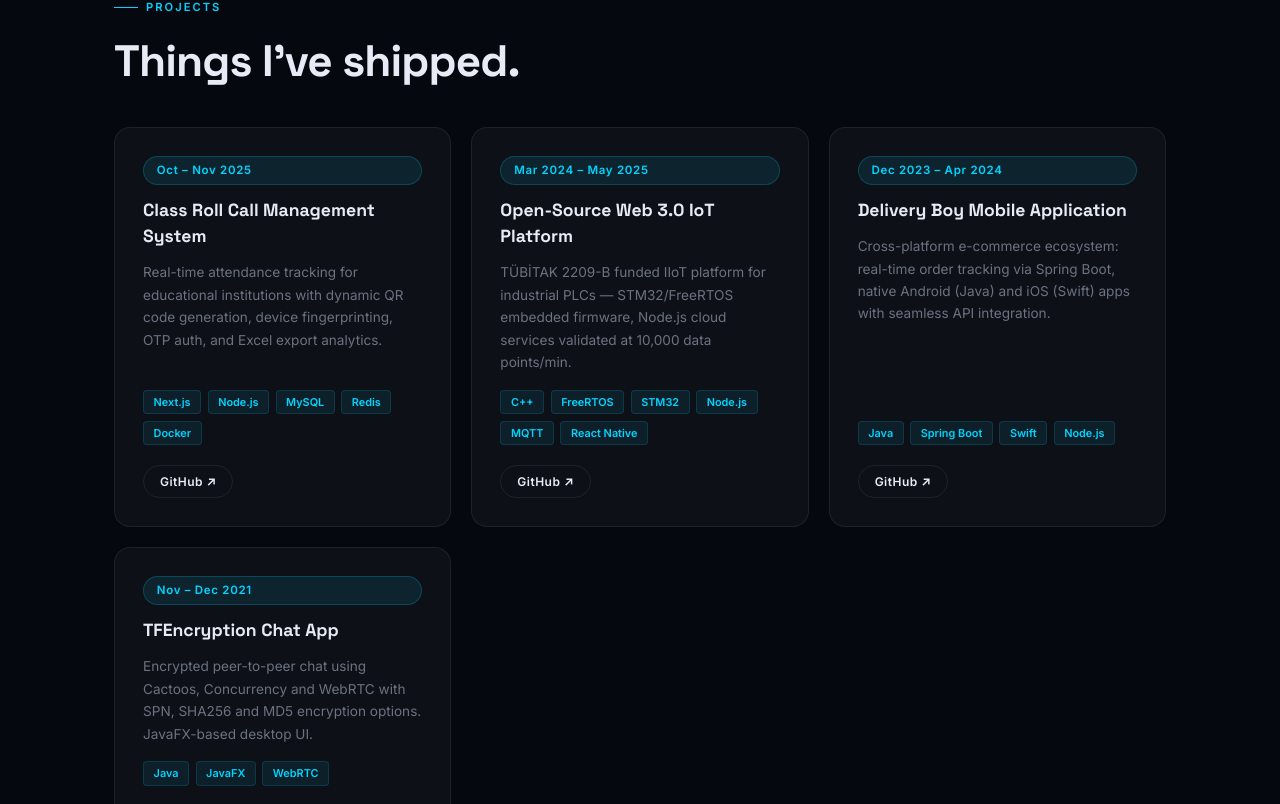
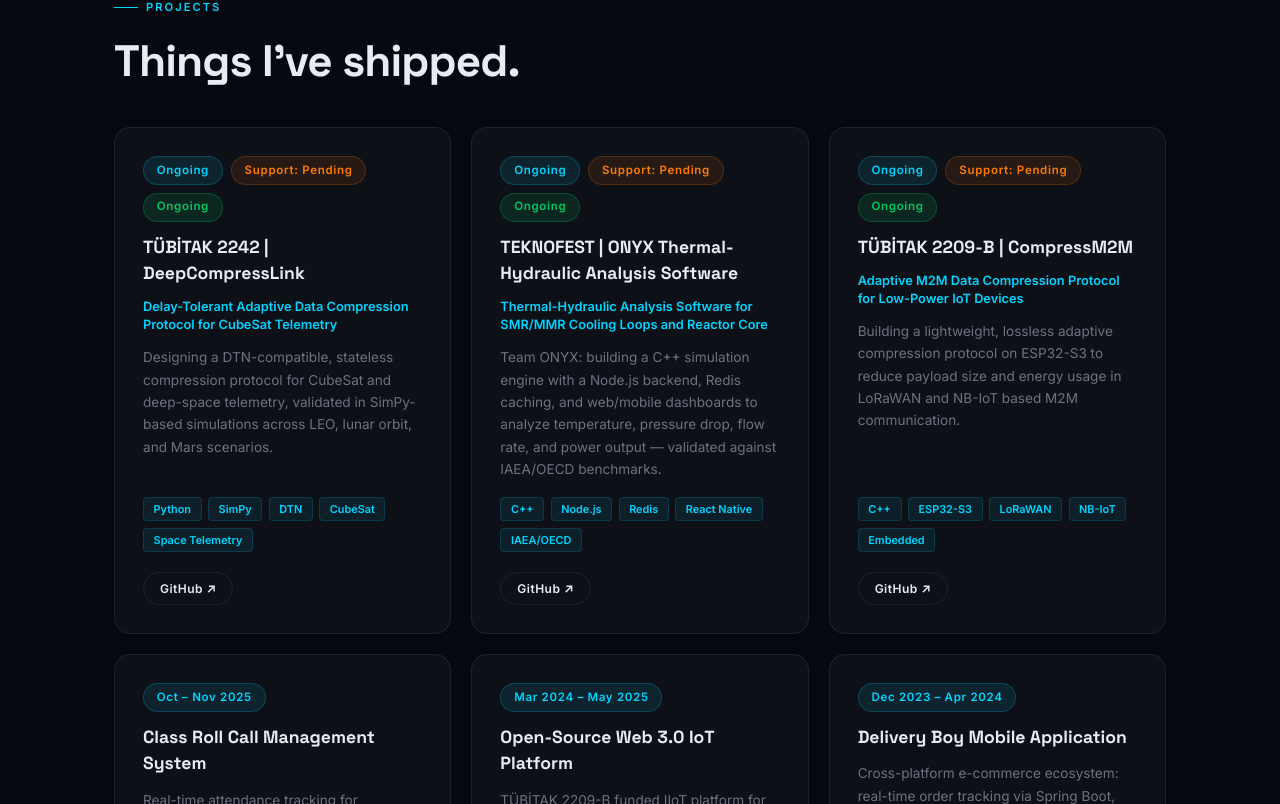
Before and after one commit to hidirektor/hidirektor-portfolio-v3, a Next.js app: page / in a window 1280 px wide. Shown: the part 4156-4960 px from the top of the page. Built offline with nearby package versions, Linux system fonts and the light colour scheme.

Commit message:
Package Update

```diff
--- a/app/page.tsx
+++ b/app/page.tsx
@@ -105,8 +105,37 @@ const techStack = [
 
 const projects = [
   {
+    title: "TÜBİTAK 2242 | DeepCompressLink",
+    period: "Ongoing",
+    supportStatus: "Pending",
+    subtitle: "Delay-Tolerant Adaptive Data Compression Protocol for CubeSat Telemetry",
+    desc: "Designing a DTN-compatible, stateless compression protocol for CubeSat and deep-space telemetry, validated in SimPy-based simulations across LEO, lunar orbit, and Mars scenarios.",
+    tools: ["Python", "SimPy", "DTN", "CubeSat", "Space Telemetry"],
+    github: "https://github.com/hidirektor",
+  },
+  {
+    title: "TEKNOFEST | ONYX Thermal-Hydraulic Analysis Software",
+    period: "Ongoing",
+    supportStatus: "Pending",
+    subtitle: "Thermal-Hydraulic Analysis Software for SMR/MMR Cooling Loops and Reactor Core",
+    desc: "Team ONYX: building a C++ simulation engine with a Node.js backend, Redis caching, and web/mobile dashboards to analyze temperature, pressure drop, flow rate, and power output — validated against IAEA/OECD benchmarks.",
+    tools: ["C++", "Node.js", "Redis", "React Native", "IAEA/OECD"],
+    github: "https://github.com/hidirektor",
+  },
+  {
+    title: "TÜBİTAK 2209-B | CompressM2M",
+    period: "Ongoing",
+    supportStatus: "Pending",
+    subtitle: "Adaptive M2M Data Compression Protocol for Low-Power IoT Devices",
+    desc: "Building a lightweight, lossless adaptive compression protocol on ESP32-S3 to reduce payload size and energy usage in LoRaWAN and NB-IoT based M2M communication.",
+    tools: ["C++", "ESP32-S3", "LoRaWAN", "NB-IoT", "Embedded"],
+    github: "https://github.com/hidirektor",
+  },
+  {
     title: "Class Roll Call Management System",
     period: "Oct – Nov 2025",
+    supportStatus: null,
+    subtitle: "",
     desc: "Real-time attendance tracking for educational institutions with dynamic QR code generation, device fingerprinting, OTP auth, and Excel export analytics.",
     tools: ["Next.js", "Node.js", "MySQL", "Redis", "Docker"],
     github: "https://github.com/hidirektor",
@@ -114,6 +143,8 @@ const projects = [
   {
     title: "Open-Source Web 3.0 IoT Platform",
     period: "Mar 2024 – May 2025",
+    supportStatus: null,
+    subtitle: "",
     desc: "TÜBİTAK 2209-B funded IIoT platform for industrial PLCs — STM32/FreeRTOS embedded firmware, Node.js cloud services validated at 10,000 data points/min.",
     tools: ["C++", "FreeRTOS", "STM32", "Node.js", "MQTT", "React Native"],
     github: "https://github.com/hidirektor",
@@ -121,6 +152,8 @@ const projects = [
   {
     title: "Delivery Boy Mobile Application",
     period: "Dec 2023 – Apr 2024",
+    supportStatus: null,
+    subtitle: "",
     desc: "Cross-platform e-commerce ecosystem: real-time order tracking via Spring Boot, native Android (Java) and iOS (Swift) apps with seamless API integration.",
     tools: ["Java", "Spring Boot", "Swift", "Node.js"],
     github: "https://github.com/hidirektor",
@@ -128,6 +161,8 @@ const projects = [
   {
     title: "TFEncryption Chat App",
     period: "Nov – Dec 2021",
+    supportStatus: null,
+    subtitle: "",
     desc: "Encrypted peer-to-peer chat using Cactoos, Concurrency and WebRTC with SPN, SHA256 and MD5 encryption options. JavaFX-based desktop UI.",
     tools: ["Java", "JavaFX", "WebRTC"],
     github: "https://github.com/hidirektor",
@@ -376,8 +411,19 @@ export default function Home() {
             <div className="projects-grid" style={{ marginTop: "2.5rem" }}>
               {projects.map((p) => (
                 <article key={p.title} className="project-card">
-                  <span className="badge">{p.period}</span>
+                  <div style={{ display: "flex", gap: "0.5rem", flexWrap: "wrap" }}>
+                    <span className="badge">{p.period}</span>
+                    {p.supportStatus && (
+                      <>
+                        <span className="badge badge-orange">Support: {p.supportStatus}</span>
+                        <span className="badge" style={{ background: "rgba(0,200,100,0.12)", color: "#00c864", borderColor: "rgba(0,200,100,0.25)" }}>Ongoing</span>
+                      </>
+                    )}
+                  </div>
                   <h3 className="project-card-title">{p.title}</h3>
+                  {p.subtitle && (
+                    <p style={{ fontSize: "0.8rem", color: "var(--accent)", fontWeight: 600, lineHeight: 1.4 }}>{p.subtitle}</p>
+                  )}
                   <p className="project-card-desc">{p.desc}</p>
                   <div className="project-card-tools">
                     {p.tools.map((t) => (
@@ -493,14 +539,11 @@ export default function Home() {
                 Let&apos;s build something <span style={{ color: "var(--accent)" }}>extraordinary</span>.
               </h2>
               <p className="section-sub" style={{ margin: "1rem auto 0", textAlign: "center" }}>
-                Whether it&apos;s a complex backend, an IoT system, a mobile app, or just a great conversation about cycling — I&apos;m always open.
+                Whether it&apos;s a complex backend, an IoT system, a mobile app, or just a great conversation about cycling — reach out directly.
               </p>
               <div className="contact-links">
                 <a href="mailto:hidirektor@gmail.com" className="btn btn-primary">
                   hidirektor@gmail.com
-                </a>
-                <a href="tel:+905372398284" className="btn btn-outline">
-                  +90 537 239 8284
                 </a>
                 <a href="https://github.com/hidirektor" target="_blank" rel="noopener noreferrer" className="btn btn-outline">
                   GitHub ↗
```
